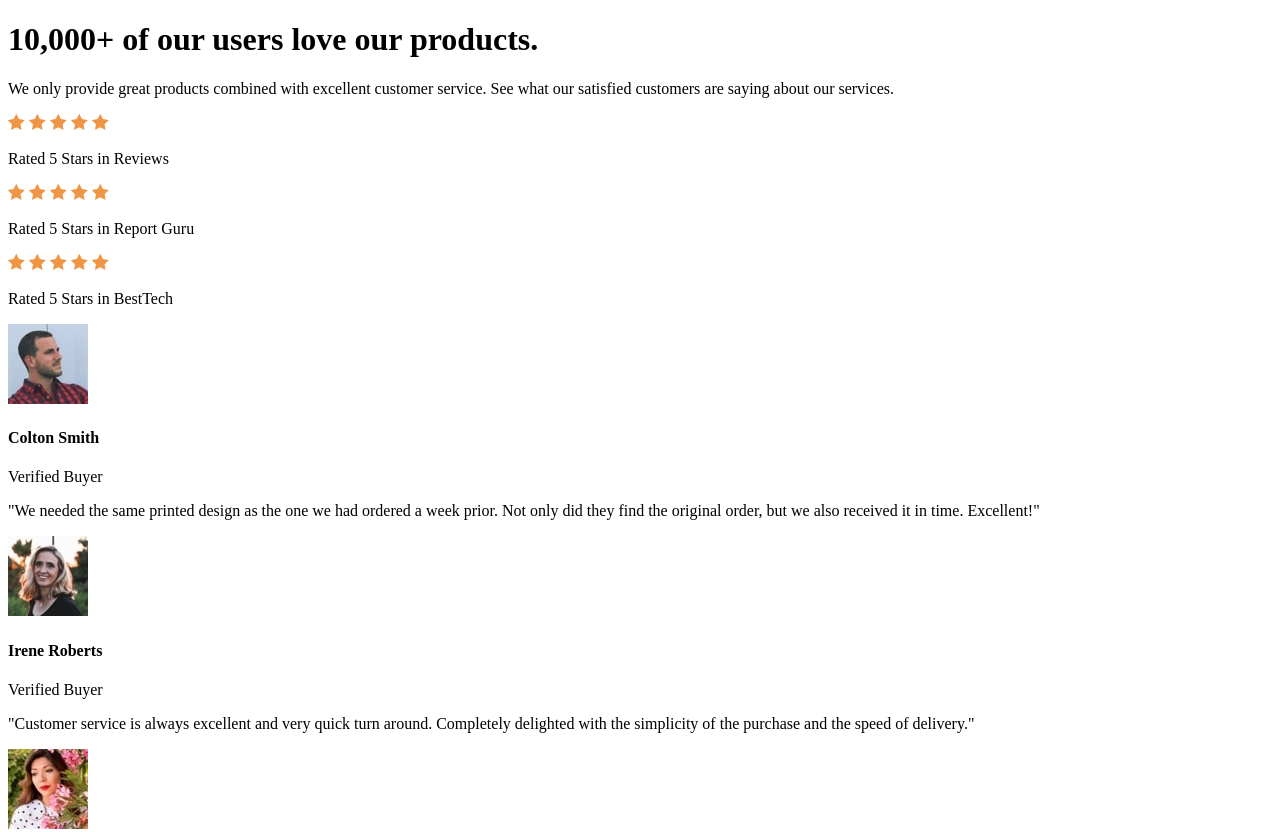
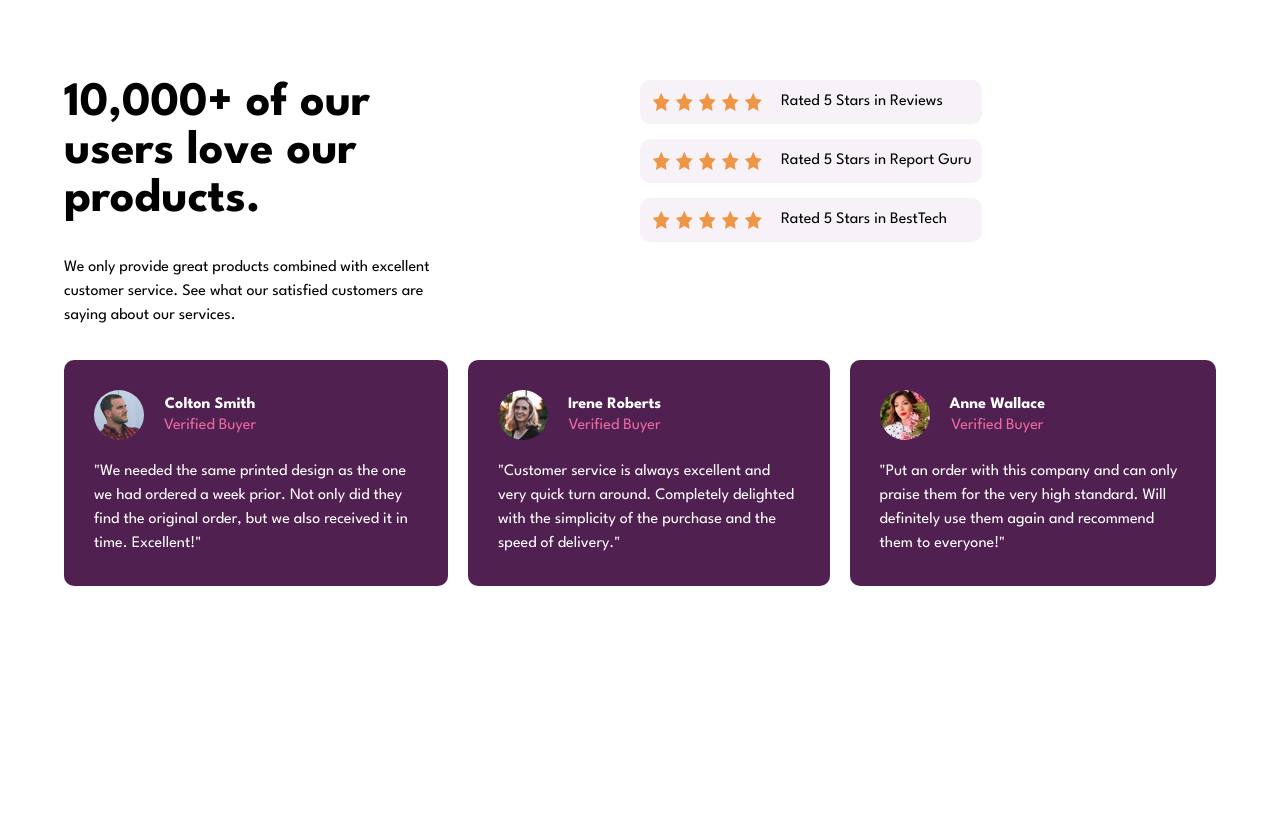
Before and after one commit to Cliff-Mbithuka/social-proof, a plain HTML site: page index.html in a window 1280 px wide. Shown: the top 832 px of the page. After the commit the page ends 800 px from the top, so only its background shows below. Drawn offline with Linux system fonts and the light colour scheme.

Commit message:
Style the body

```diff
--- a/index.html
+++ b/index.html
@@ -13,43 +13,44 @@
     />
 
     <title>Frontend Mentor | Social proof section</title>
+    <link rel="stylesheet" href="style.css">
   </head>
   <body>
     <div class="container">
       <div class="top">
         <div class="left">
-          <h1>10,000+ of our users love our products.</h1>
+          <h1>10,000+ of our<br> users love our<br> products.</h1>
           <p>
-            We only provide great products combined with excellent customer
-            service. See what our satisfied customers are saying about our
+            We only provide great products combined with excellent<br> customer
+            service. See what our satisfied customers are<br> saying about our
             services.
           </p>
         </div>
         <div class="right">
-          <span class="ratings">
+          <div class="ratings one">
             <img src="images/icon-star.svg" alt="" />
             <img src="images/icon-star.svg" alt="" />
             <img src="images/icon-star.svg" alt="" />
             <img src="images/icon-star.svg" alt="" />
             <img src="images/icon-star.svg" alt="" />
             <p>Rated 5 Stars in Reviews</p>
-          </span>
-          <span class="ratings">
+          </div>
+          <div class="ratings two">
             <img src="images/icon-star.svg" alt="" />
             <img src="images/icon-star.svg" alt="" />
             <img src="images/icon-star.svg" alt="" />
             <img src="images/icon-star.svg" alt="" />
             <img src="images/icon-star.svg" alt="" />
             <p>Rated 5 Stars in Report Guru</p>
-          </span>
-          <span class="ratings">
+          </div>
+          <div class="ratings three">
             <img src="images/icon-star.svg" alt="" />
             <img src="images/icon-star.svg" alt="" />
             <img src="images/icon-star.svg" alt="" />
             <img src="images/icon-star.svg" alt="" />
             <img src="images/icon-star.svg" alt="" />
             <p>Rated 5 Stars in BestTech</p>
-          </span>
+          </div>
         </div>
       </div>
       <div class="bottom">
@@ -68,7 +69,7 @@
           </p>
         </div>
 
-        <div class="comment">
+        <div class="comment middle">
           <div class="identity">
             <img src="images/image-irene.jpg" alt="" />
             <div>
--- a/style.css
+++ b/style.css
@@ -1,25 +1,109 @@
-@import url('https://fonts.googleapis.com/css2?family=League+Spartan:wght@100..900&display=swap');
-:root{
+@import url("https://fonts.googleapis.com/css2?family=League+Spartan:wght@100..900&display=swap");
+:root {
   --Very-Dark-Magenta: hsl(300, 43%, 22%);
   --Soft-Pink: hsl(333, 80%, 67%);
   --Dark-Grayish-Magenta: hsl(303, 10%, 53%);
   --Light-Grayish-Magenta: hsl(300, 24%, 96%);
   --White: hsl(0, 0%, 100%);
 }
-*{
+* {
   box-sizing: border-box;
   padding: 0;
   margin: 0;
 }
-body{
+body {
   font-size: 16px;
   font-family: "League Spartan", sans-serif;
 }
-.container{
+.container {
   display: flex;
   flex-direction: column;
-justify-content: center;
+  max-width: 90%;
+  margin: 5em auto;
+}
+p {
+  line-height: 1.5em;
+}
+.top {
+  display: flex;
+  width: 100%;
+}
+.bottom {
+  display: flex;
+}
+.left {
+  width: 50%;
+}
+.right {
+  position: relative;
+}
+h1 {
+  font-size: 3em;
+  line-height: 1em;
+}
+.left p {
+  margin: 2em 0;
+}
+.ratings {
+  display: flex;
+  background-color: var(--Light-Grayish-Magenta);
+  padding: 10px;
+  margin-bottom: 15px;
+  border-radius: 10px;
+}
+.ratings p {
+  margin-left: 16px;
   align-items: center;
-min-height: 100vh;
-
+  text-align: center;
 }
+.ratings img {
+  margin: 3px;
+}
+/* .ratings:first-child{
+    position: absolute;
+    top: 0;
+    left: 0;
+}
+.ratings:nth-child(2){
+    top: 30%;
+    left: 3em;
+    position: absolute;
+}
+.ratings:nth-child(3){
+    position: absolute;
+    left: 5em;
+    top: 45%;
+} */
+.bottom {
+  /*display: flex;
+   /*flex-wrap: wrap; */
+  gap: 20px;
+}
+.comment {
+  background-color: hsl(300, 43%, 22%);
+  color: hsl(0, 0%, 100%);
+  /* flex-basis: 60em; */
+  border-radius: 10px;
+  /* max-width: 340px;*/
+  justify-content: space-between;
+  padding: 30px;
+}
+span {
+  color: var(--Soft-Pink);
+}
+.identity {
+  display: flex;
+  text-align: center;
+  align-items: center;
+  margin-bottom: 20px;
+}
+.identity img {
+  border-radius: 50%;
+  margin-right: 20px;
+  width: 50px;
+  height: 50px;
+}
+h4 {
+  font-weight: bold;
+  margin-bottom: 6px;
+}
```
Lines whose indentation alone changed are shown as unchanged.
